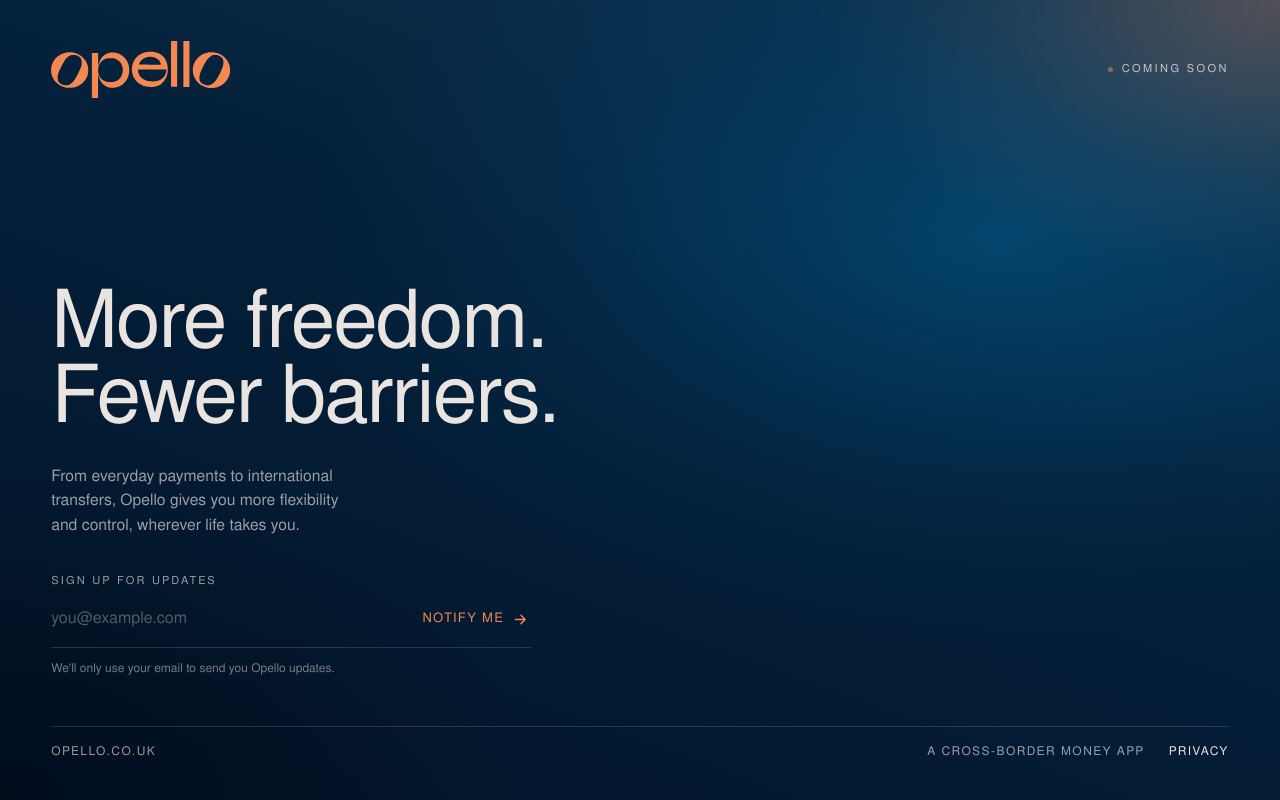
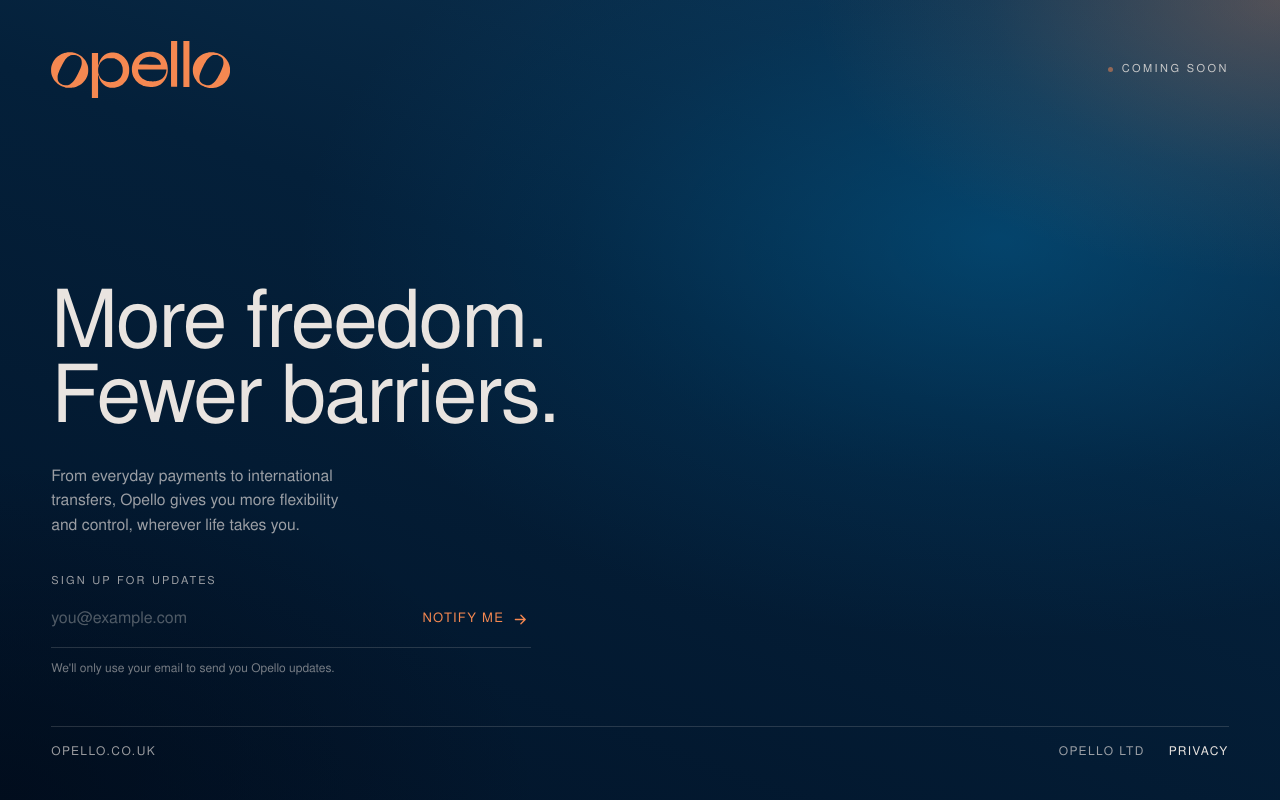
Before and after one commit to opello-uk/website, a SvelteKit app: page / in a window 1280 px wide. Built offline with nearby package versions, Linux system fonts and the light colour scheme.

Commit message:
Remove cross-border line; reword sub-line
🪂 Generated with [Skydive](https://skydive.com)

```diff
--- a/src/routes/+page.svelte
+++ b/src/routes/+page.svelte
@@ -6,7 +6,7 @@
 
 	const title = 'Opello — More freedom. Fewer barriers.';
 	const description =
-		'Opello is a cross-border money app for lives that span countries. From everyday payments to international transfers, more flexibility and control wherever life takes you. Coming soon.';
+		'From everyday payments to international transfers, Opello gives you more flexibility and control, wherever life takes you.';
 	const url = 'https://opello.co.uk/';
 
 	const jsonLd = JSON.stringify({
@@ -17,7 +17,7 @@
 		logo: 'https://opello.co.uk/assets/opello-wordmark.svg',
 		slogan: 'Your own money, unlocked.',
 		description:
-			'A cross-border money app for people whose lives span countries. Financial freedom should have no borders.'
+			'From everyday payments to international transfers, Opello gives you more flexibility and control.'
 	});
 </script>
 
@@ -53,8 +53,7 @@
 	<div class="hero">
 		<h1>More freedom.<br />Fewer barriers.</h1>
 		<p class="lede">
-			From everyday payments to international transfers, Opello gives you more flexibility and
-			control, wherever life takes you.
+			From everyday payments to international transfers, Opello gives you more flexibility and control, wherever life takes you.
 		</p>
 		<SignupForm />
 	</div>
@@ -62,7 +61,7 @@
 	<footer>
 		<span>opello.co.uk</span>
 		<span class="foot-right">
-			<span>A cross-border money app</span>
+			<span>Opello Ltd</span>
 			<a href={resolve('/privacy')}>Privacy</a>
 		</span>
 	</footer>
```
